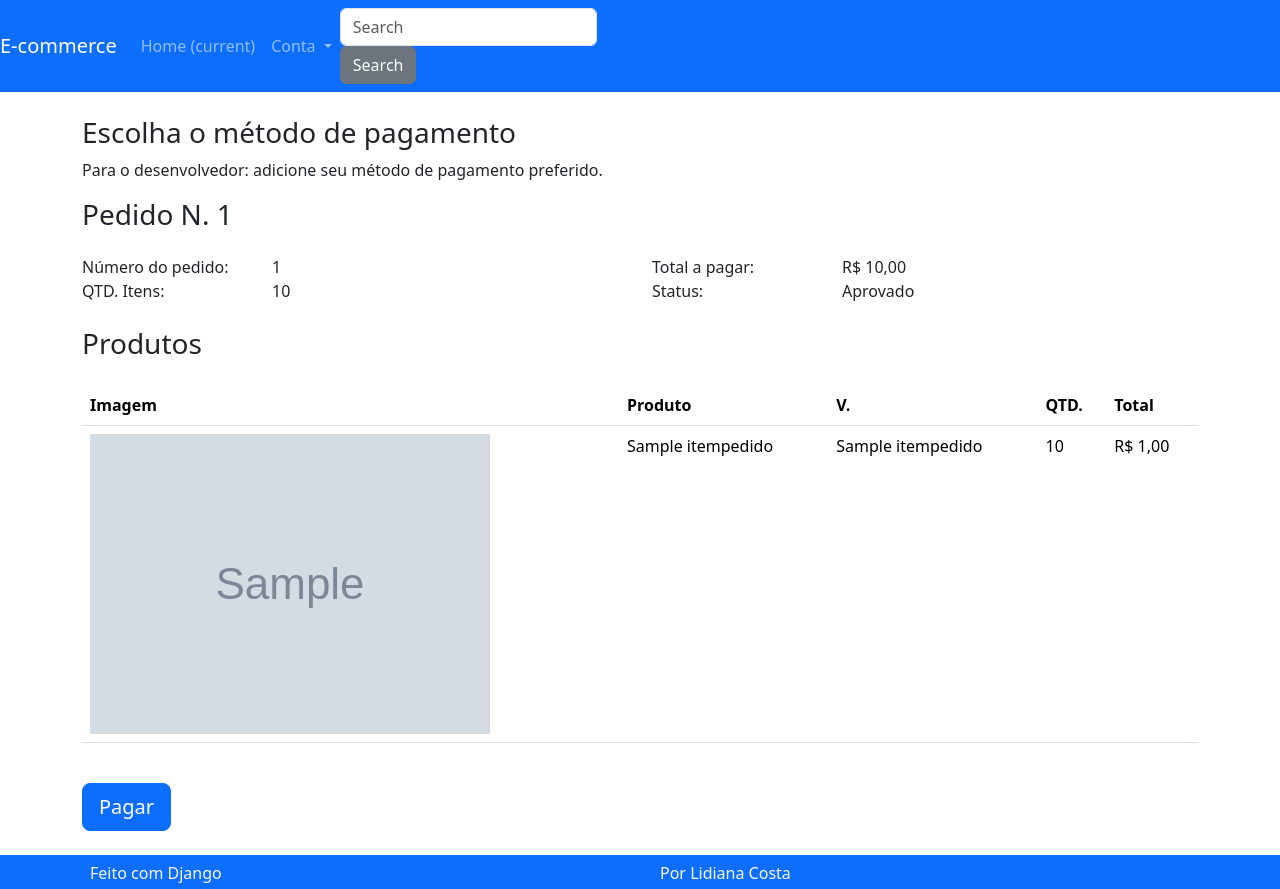
After one commit to Lidianacosta/E-commerce, a Django app: page /pedido/pagar/1/ in a window 1280 px wide. The commit adds this page. Run offline with Django 5.2, Linux system fonts and the light colour scheme; a user stored in the database is signed in; tables that the repository leaves empty hold one stand-in row (values such as "Sample post"); grey boxes marked "Sample" are stand-in pictures; some libraries are stand-ins or nearby versions.

Commit message:
add pagar, fechar pedido e modificações

```diff
--- a/pedido/models.py
+++ b/pedido/models.py
@@ -10,6 +10,7 @@ class Pedido(models.Model):
 
     user = models.ForeignKey(User, on_delete=models.CASCADE)
     total = models.FloatField()
+    quantidade_total = models.PositiveIntegerField()
     status = models.CharField(
         max_length=1,
         default='A',
--- /dev/null
+++ b/pedido/templates/pedido/pagar.html
@@ -0,0 +1,76 @@
+{% extends 'global/base.html' %}
+{% load filters %}
+
+{% block content %}
+
+        <div class="row">
+            <div class="col">
+                <h3>Escolha o método de pagamento</h3>
+                <p>Para o desenvolvedor: adicione seu método de pagamento preferido.</p>
+            </div>
+        </div>
+
+        <div class="row">
+            <div class="col">
+                <h3>{{pedido}}</h3>
+
+                <div class="row mt-4">
+                    <div class="col-lg-2 font-weight-bold">Número do pedido:</div>
+                    <div class="col-lg-4">{{pedido.id}}</div>
+                    <div class="col-lg-2 font-weight-bold">Total a pagar:</div>
+                    <div class="col-lg-4">{{pedido.total|formata_preco}}</div>
+                    <div class="col-lg-2 font-weight-bold">QTD. Itens:</div>
+                    <div class="col-lg-4">{{pedido.quantidade_total}}</div>
+                    <div class="col-lg-2 font-weight-bold">Status:</div>
+                    <div class="col-lg-4">{{pedido.get_status_display}}</div>
+                </div>
+
+                <div class="row mt-4">
+                    <div class="col">
+                        <h3>Produtos</h3>
+                    </div>
+                </div>
+
+                <div class="table-responsive mt-3">
+                    <table class="table">
+                        <tr>
+                            <th class="d-none d-lg-block">Imagem</th>
+                            <th>Produto</th>
+                            <th>V.</th>
+                            <th>QTD.</th>
+                            <th>Total</th>
+                        </tr>
+
+                        {% for linha in pedido.itempedido_set.all %}
+                        <tr>
+                            <td class="d-none d-lg-block">
+                                <img class="cart-img" src="{{linha.imagem}}">
+                            </td>
+                            <td>{{linha.produto_nome}}</td>
+                            <td>{{linha.variacao_nome}}</td>
+                            <td>{{linha.quantidade}}</td>
+                            <td>
+                                {% if linha.preco_promocional %}
+                                    {{linha.preco_promocional|formata_preco}}
+                                {% else %}
+                                    {{linha.preco|formata_preco}}
+                                {% endif %}
+                            </td>
+                        </tr>
+                        {% endfor %}
+
+                    </table>
+                </div>
+
+
+                <div class="row mt-4">
+                    <div class="col">
+                        <a href="#" class="btn btn-primary btn-block btn-lg">Pagar</a>
+                    </div>
+                </div>
+
+
+            </div>
+        </div>
+
+{% endblock content %}
--- a/pedido/urls.py
+++ b/pedido/urls.py
@@ -4,7 +4,7 @@ from . import views
 app_name = 'pedido'
 
 urlpatterns = [
-    path('', views.PagarView.as_view(), name='pagar'),
+    path('pagar/<int:pk>/', views.PagarView.as_view(), name='pagar'),
     path('fechar-pedido/', views.FecharPedidoView.as_view(), name='fechar_pedido'),
     path('detalhe/<int:pk>', views.DetalheView.as_view(), name='detalhe'),
 ]
--- a/pedido/views.py
+++ b/pedido/views.py
@@ -1,14 +1,113 @@
-from django.shortcuts import render
-from django.views.generic import View
+from django.shortcuts import redirect
+from django.views.generic import View, DetailView
+from django.contrib import messages
+from django.urls import reverse
+from produto.models import Variacao
+from utils import utils
+
+from .models import Pedido, ItemPedido
+
 # Create your views here.
 
 
-class PagarView(View):
-    pass
+class DispatchLogin(View):
+    def dispatch(self, *args, **kwargs):
+        if not self.request.user.is_authenticated:
+            messages.error(self.request, "Você precisa fazer login.")
+            return redirect('perfil:criar')
+        return super().dispatch(*args, **kwargs)
+
+
+class PagarView(DispatchLogin, DetailView):
+    template_name = 'pedido/pagar.html'
+    model = Pedido
+
+    def get_queryset(self, *args, **kwargs):
+        pedido = super().get_queryset(*args, **kwargs)
+        pedido = pedido.filter(user=self.request.user)
+        return pedido
 
 
 class FecharPedidoView(View):
-    pass
+    def get(self, *args, **kwargs):
+        if not self.request.user.is_authenticated:
+            messages.error(self.request, "Você precisa fazer login.")
+            return redirect('perfil:criar')
+
+        carrinho = self.request.session.get('carrinho')
+
+        if not carrinho:
+            messages.warning(self.request, "Carrinho vazio.")
+            return redirect('produto:lista')
+
+        carrinho_variacao_ids = [k for k in carrinho]
+        bd_variacoes = list(
+            Variacao.objects.select_related('produto')
+            .filter(id__in=carrinho_variacao_ids)
+        )
+
+        alteracao_quantidade = False
+
+        for variacao in bd_variacoes:
+            variacao_id = str(variacao.id)
+            estoque = variacao.estoque
+            qtd_carrinho = carrinho[variacao_id]['quantidade']
+            preco_unitario = carrinho[variacao_id]['preco_unitario']
+            preco_unitario_promocional = (
+                carrinho[variacao_id]['preco_unitario_promocional']
+            )
+
+            if qtd_carrinho > estoque:
+                carrinho[variacao_id]['quantidade'] = estoque
+                carrinho[variacao_id]['preco_quantitativo'] = (
+                    estoque * preco_unitario
+                )
+                carrinho[variacao_id]['preco_quantitativo_promocional'] = (
+                    estoque * preco_unitario_promocional
+                )
+                alteracao_quantidade = True
+
+        if alteracao_quantidade:
+            self.request.session.save()
+            messages.warning(
+                self.request,
+                'Estoque insuficiente para alguns produtos do seu carrinho. '
+                'Reduzimos a quantidade desses produtos. Por favor, Verifique '
+                'quais produtos foram afetados a seguir.'
+            )
+            return redirect(self.request, 'produto:carrinho')
+
+        qtd_total_carrinho = utils.carrinho_quantidade_total(carrinho)
+        valor_total_carrinho = utils.carrinho_total(carrinho)
+
+        pedido = Pedido(
+            user=self.request.user,
+            quantidade_total=qtd_total_carrinho,
+            total=valor_total_carrinho,
+            status='C'
+        )
+        pedido.save()
+
+        ItemPedido.objects.bulk_create(
+            [
+                ItemPedido(
+                    pedido=pedido,
+                    produto_nome=v['produto_nome'],
+                    produto_id=v['produto_id'],
+                    variacao_nome=v['variacao_nome'],
+                    variacao_id=v['variacao_id'],
+                    preco=v['preco_quantitativo'],
+                    preco_promocional=v['preco_quantitativo_promocional'],
+                    quantidade=v['quantidade'],
+                    imagem=v['imagem'],
+                ) for v in carrinho.values()
+            ]
+        )
+
+        self.request.session['carrinho'] = {}
+        self.request.session.save()
+
+        return redirect(reverse('pedido:pagar', kwargs={'pk': pedido.pk}))
 
 
 class DetalheView(View):
--- a/produto/templates/produto/resumo_da_compra.html
+++ b/produto/templates/produto/resumo_da_compra.html
@@ -67,7 +67,7 @@
 
 <div class="row">
     <div class="col">
-        <a class="btn btn-block btn-primary btn-lg" href="{% url 'pedido:pagar' %}">
+        <a class="btn btn-block btn-primary btn-lg" href="{% url 'pedido:fechar_pedido' %}">
             Realizar pedido e pagar
         </a>
     </div>
```
Also changed, not shown: pedido/migrations/0002_pedido_quantidade_total.py (added).
